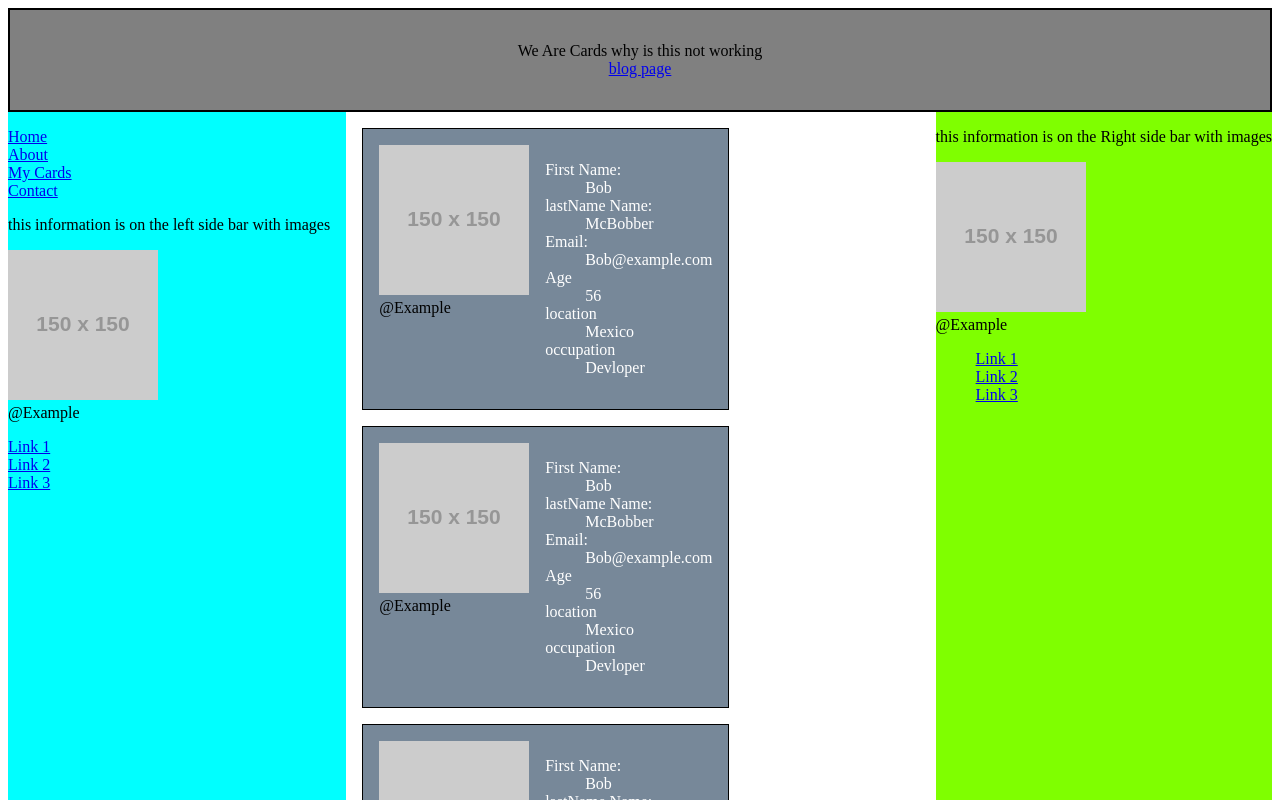
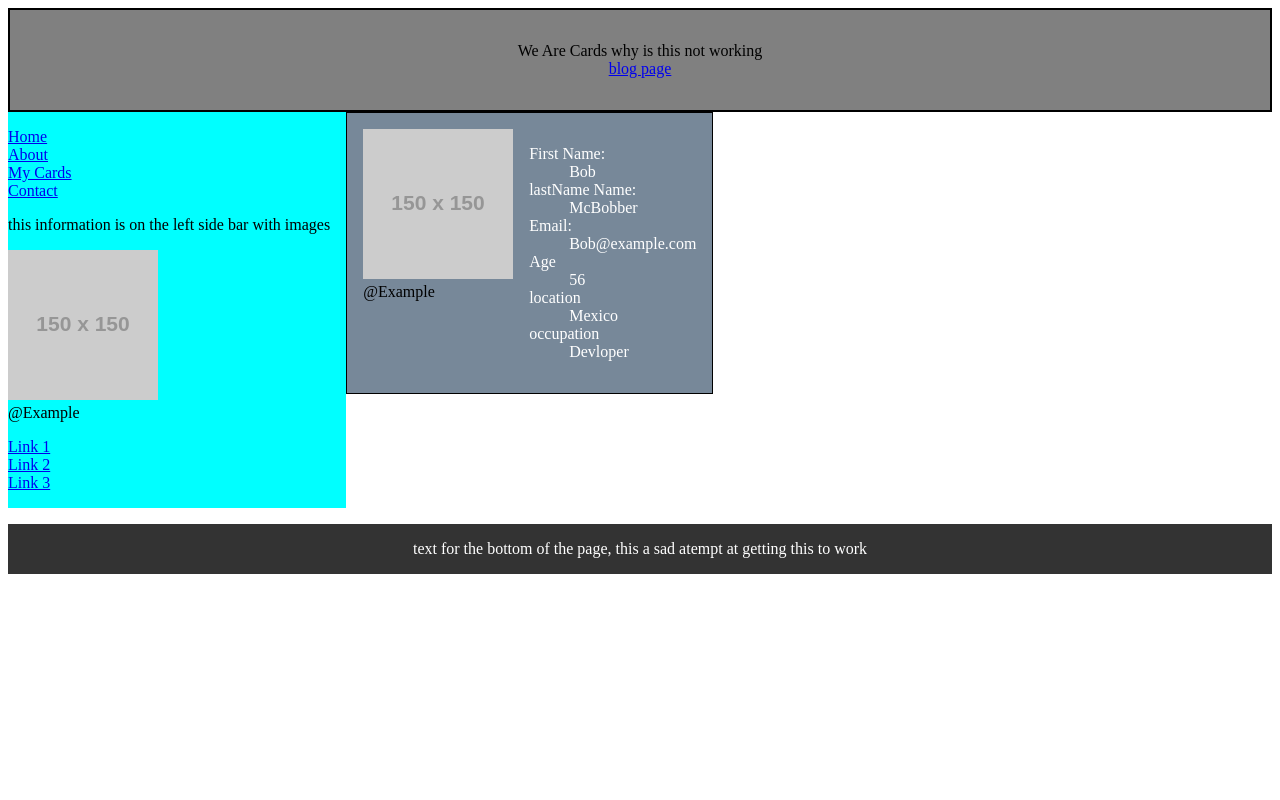
Before and after one commit to ChiddyBangg/web1-svelte-lab, a SvelteKit app: page / in a window 1280 px wide. Shown: the top 800 px of the page. Built offline with nearby package versions, Linux system fonts and the light colour scheme.

Commit message:
made new pages and layouts

```diff
--- a/src/Components/RightSideBar.svelte
+++ b/src/Components/RightSideBar.svelte
@@ -21,7 +21,8 @@ import Picture from "./Picture.svelte";
 
 <style>  right-side {
   background-color: chartreuse;
-    grid-column: 3 / 4;
+    grid-column: 3/3 ;
+
 }
 
   li {
--- /dev/null
+++ b/src/routes/+layout.svelte
@@ -0,0 +1,27 @@
+<script>
+  import Footer from "../Components/Footer.svelte";
+  import Header from "../Components/Header.svelte";
+  import Sidebar from "../Components/Sidebar.svelte";
+
+  let nav = [
+    { text: "Home", href: "/" },
+    { text: "About", href: "/about" },
+    { text: "My Cards", href: "/cards" },
+    { text: "Contact", href: "/contact" },
+  ];
+</script>
+
+<Header />
+
+<main>
+  <Sidebar navItems={nav} />
+  <slot />
+</main>
+<Footer />
+
+<style>
+  main {
+    display: flex;
+    grid-template: auto 1fr auto / auto 1fr;
+  }
+</style>
--- a/src/routes/+page.svelte
+++ b/src/routes/+page.svelte
@@ -1,50 +1,15 @@
 <script>
   import Card from "../Components/Card.svelte";
-  import Footer from "../Components/Footer.svelte";
-  import Header from "../Components/Header.svelte";
-  import Sidebar from "../Components/Sidebar.svelte";
   import RightSideBar from "../Components/RightSideBar.svelte";
-
-  let nav = [
-    { text: "Home", href: "/" },
-    { text: "About", href: "/about" },
-    { text: "My Cards", href: "/cards" },
-    { text: "Contact", href: "/contact" },
-  ];
 </script>
 
-<Header />
-
-<main>
-    <Sidebar navItems={nav} />
-  <section>
-    <Card />
-    <Card />
-    <Card />
-    <Card />
-    <Card />
-    <Card />
-    <Card />
-    <Card />
-    <Card />
-  </section>
-    <RightSideBar />
-</main>
-  <Footer />
+<section>
+  <Card />
+</section>
 
 <style>
   section {
     display: flex;
     flex-wrap: wrap;
-    gap: 1em;
-
-    padding: 1em;
-  }
-
-
-  main {
-    display: grid;
-    grid-template: auto 1fr auto / auto 1fr;
-
   }
 </style>
```
Also changed, not shown: src/routes/business-cards/+page.svelte (added), src/routes/business-cards/mange-cards/+page.svelte (added), src/routes/business-cards/view-cards/+page.svelte (added), src/routes/profile/+page.svelte (added), src/routes/profile/company/+page.svelte (added), src/routes/profile/contact-details/+page.svelte (added), src/routes/profile/profile-image/+page.svelte (added).
